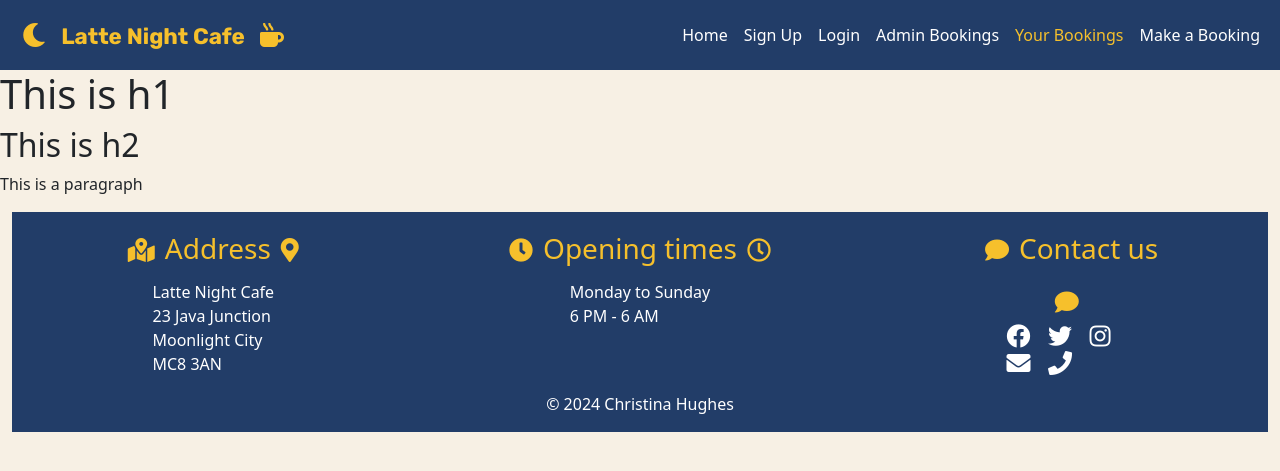
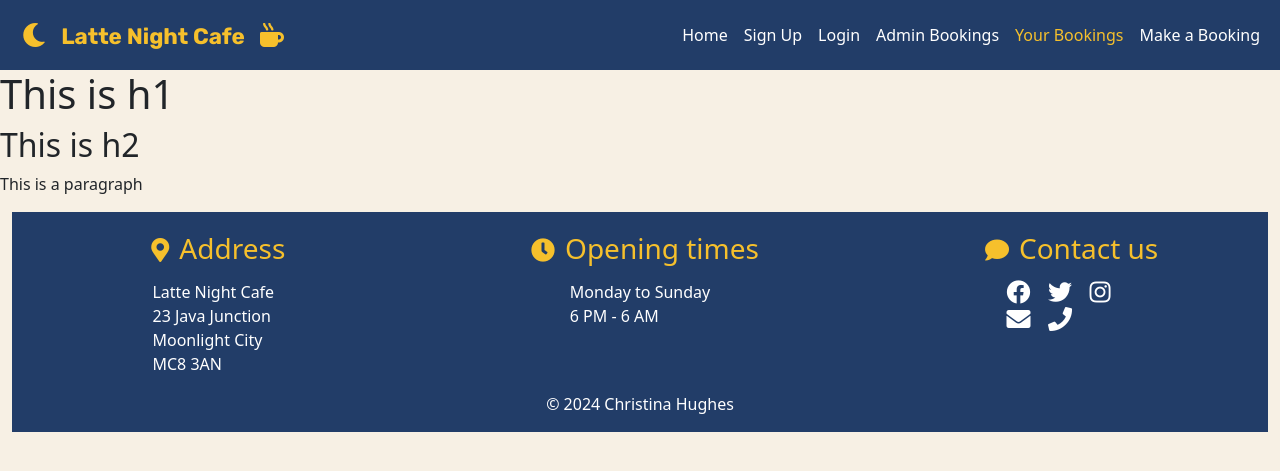
Before and after one commit to CHughes13/late-night-cafe, a Django app: page /user/bookings/ in a window 1280 px wide. Shown: the top 471 px of the page. Run offline with Django 4.2, Linux system fonts and the light colour scheme; parts of the project's set-up code (start-up, migrations or seed data) failed here and were passed over.

Commit message:
Keep only one icon to the left of the h3 in the footer

```diff
--- a/templates/base.html
+++ b/templates/base.html
@@ -114,7 +114,7 @@
 
 
 
-                    <h3><i class="fas fa-map-marked-alt icon-style"></i>Address<i class="fas fa-map-marker-alt icon-style"></i></h3>
+                    <h3><i class="fas fa-map-marker-alt icon-style"></i>Address</h3>
                     <ul class="text-white">
                         <li>Latte Night Cafe</li>
                         <li>23 Java Junction</li>
@@ -129,7 +129,7 @@
                 <div class="col-md-4 align-center">
 
 
-                <h3><i class="fas fa-clock icon-style"></i>Opening times<i class="far fa-clock icon-style"></i></h3>
+                <h3><i class="fas fa-clock icon-style"></i>Opening times</h3>
 
                     <ul class="text-white">
                         <li>Monday to Sunday</li>
@@ -142,7 +142,7 @@
                 <!-- Contact Us column -->
                 <div class="col-md-4 align-center">
 
-                    <h3><i class="fas fa-comment icon-style"></i>Contact us</h3><i class="fas fa-comment icon-style"></i>
+                    <h3><i class="fas fa-comment icon-style"></i>Contact us</h3>
 
                     <div class="social-media-icon">
 
```
